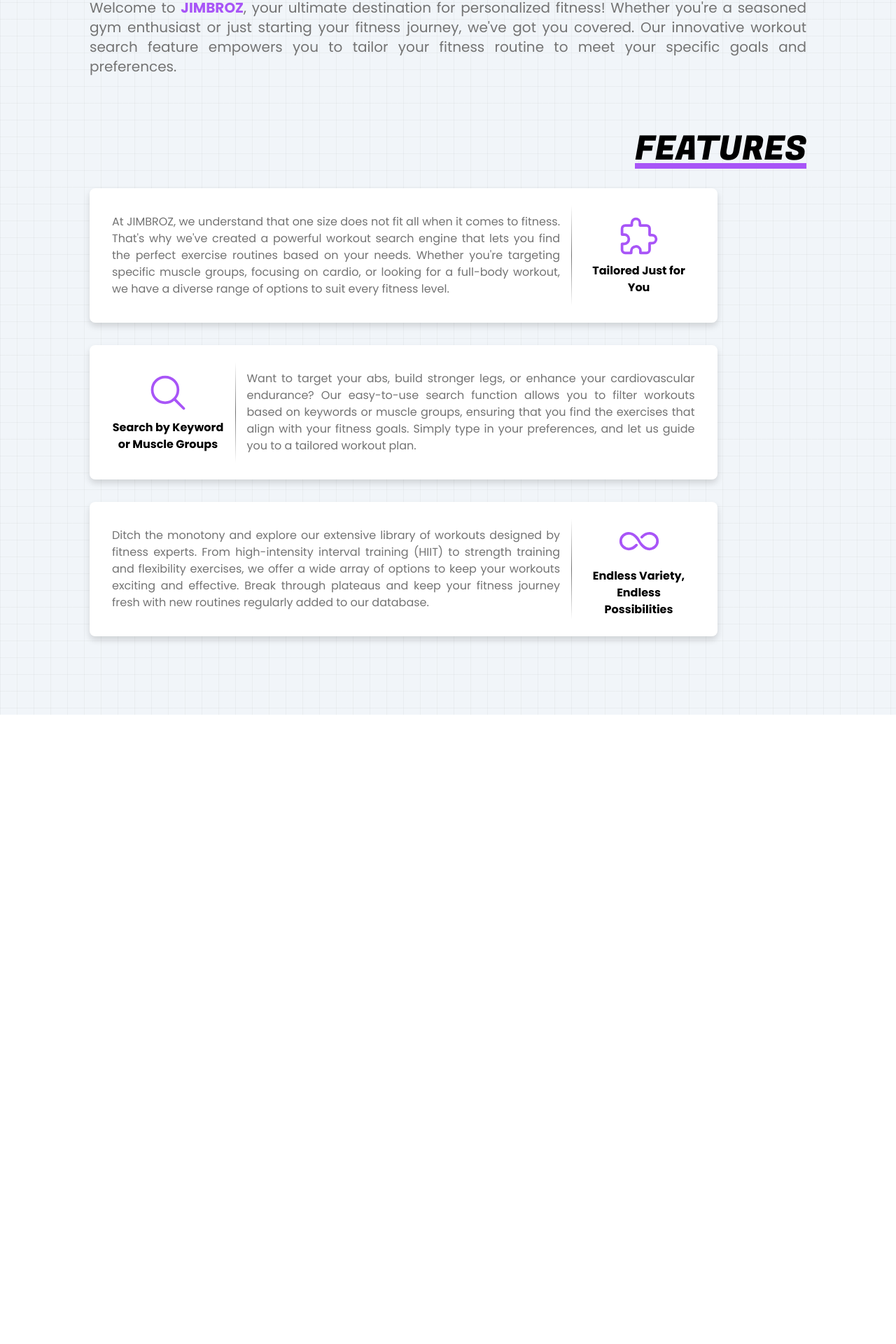
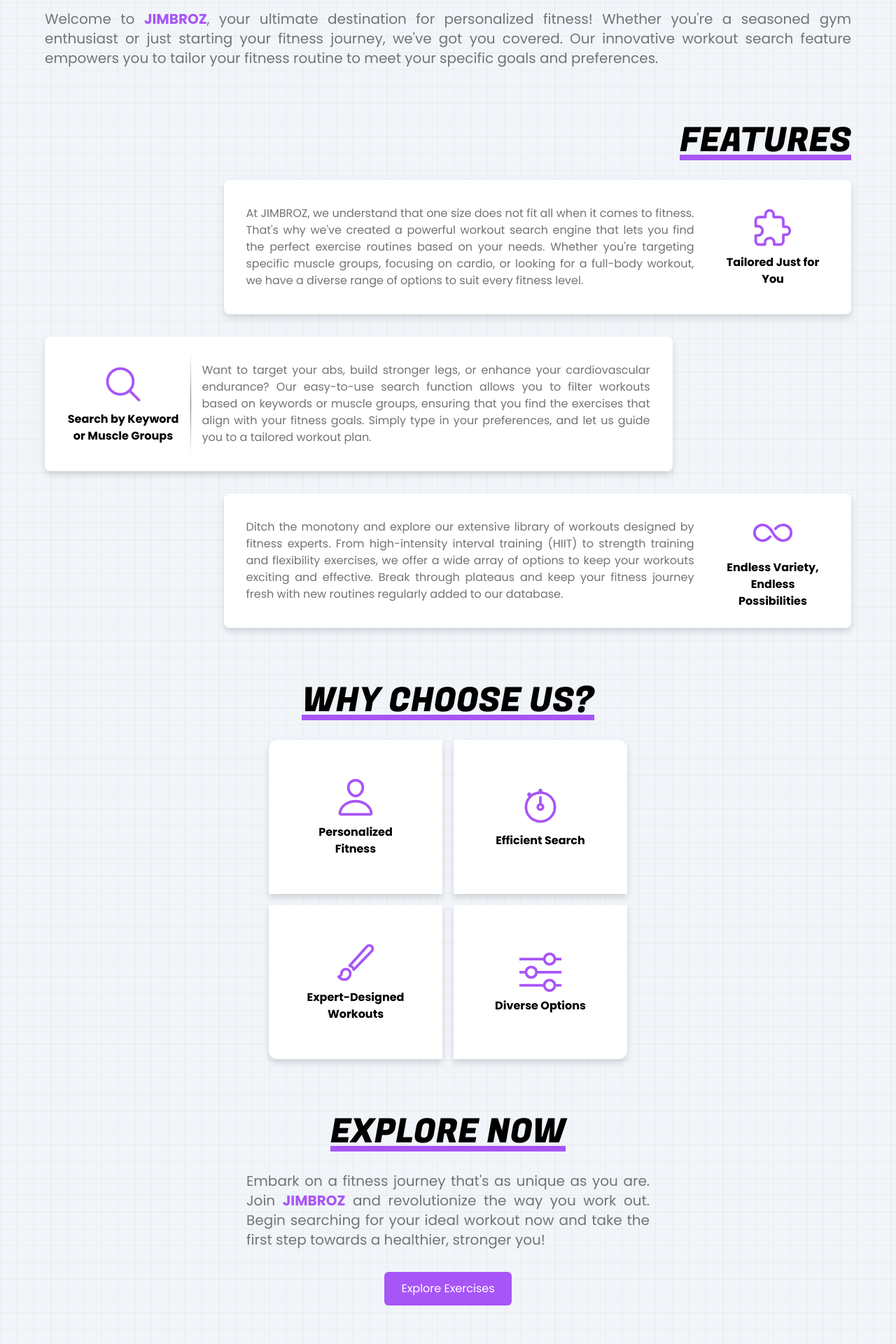
Before and after one commit to marcus6183/jimbroz, a React (Vite) app: page / in a window 1280 px wide. Shown: the part 837-2757 px from the top of the page at 70% size. Before the commit the page ends 1858 px from the top, so only its background shows below. Built offline with nearby package versions, Linux system fonts and the light colour scheme.

Commit message:
Completed Home page
- Completed WhyChooseUs component
- Added Explore Now and Footer components
- Added in-view animations

```diff
--- a/package.json
+++ b/package.json
@@ -15,7 +15,8 @@
     "react": "^18.2.0",
     "react-dom": "^18.2.0",
     "react-icons": "^5.0.1",
-    "react-router-dom": "^6.21.3"
+    "react-router-dom": "^6.21.3",
+    "react-use": "^17.5.0"
   },
   "devDependencies": {
     "@types/react": "^18.2.43",
--- a/src/App.jsx
+++ b/src/App.jsx
@@ -3,15 +3,17 @@
 import Navbar from "./components/Navbar";
 import Home from "./pages/Home";
 import Exercises from "./pages/Exercises";
+import Footer from "./components/Footer";
 
 function App() {
     return (
-        <div class="absolute inset-0 h-fit w-full bg-slate-100 bg-[linear-gradient(to_right,#80808012_1px,transparent_1px),linear-gradient(to_bottom,#80808012_1px,transparent_1px)] bg-[size:24px_24px]">
+        <div className="absolute inset-0 h-fit w-full bg-slate-100 bg-[linear-gradient(to_right,#80808012_1px,transparent_1px),linear-gradient(to_bottom,#80808012_1px,transparent_1px)] bg-[size:24px_24px]">
             <Navbar />
             <Routes>
                 <Route path="/" element={<Home />}></Route>
                 <Route path="/exercises" element={<Exercises />}></Route>
             </Routes>
+            <Footer />
         </div>
     );
 }
--- a/src/components/Card.jsx
+++ b/src/components/Card.jsx
@@ -1,22 +1,28 @@
-import React from "react";
+import { motion } from "framer-motion";
 
 const Card = ({ feature }) => {
     return (
-        <div className={`w-full flex justify-${feature.flex}`}>
-            <div className="bg-white min-h-48 p-4 hidden sm:flex rounded-lg shadow-[0px_5px_10px_0px_#00000024]">
-                {feature.flex === "start" ? (
+        <div className={`w-full flex ${feature.flex}`}>
+            <motion.div
+                className="bg-white min-h-48 p-4 hidden sm:flex rounded-lg shadow-[0px_5px_10px_0px_#00000024]"
+                initial={{ x: feature.offsetX, opacity: 0 }}
+                whileInView={{ x: 0, opacity: 1 }}
+                viewport={{ once: true }}
+                transition={{ duration: 0.5, delay: 0.2, ease: "easeInOut" }}
+            >
+                {feature.flex === "justify-start" ? (
                     <Title title={feature.title} icon={feature.icon} />
                 ) : (
                     <Description description={feature.description} />
                 )}
 
                 <div className="min-w-[0.5px] h-full bg-gradient-to-b from-transparent from-5% via-neutral-500 to-transparent to-95%" />
-                {feature.flex === "start" ? (
+                {feature.flex === "justify-start" ? (
                     <Description description={feature.description} />
                 ) : (
                     <Title title={feature.title} icon={feature.icon} />
                 )}
-            </div>
+            </motion.div>
             <div className="bg-white h-fit py-6 px-4 flex flex-col sm:hidden rounded-lg shadow-[0px_5px_10px_0px_#00000024]">
                 <Title title={feature.title} icon={feature.icon} />
                 <div className="min-h-[0.5px] w-full bg-gradient-to-r from-transparent from-5% via-neutral-500 to-transparent to-95% my-4" />
--- /dev/null
+++ b/src/components/ExploreNow.jsx
@@ -0,0 +1,39 @@
+import { Link } from "react-router-dom";
+import { motion } from "framer-motion";
+import Reveal from "../utils/Reveal";
+
+const ExploreNow = () => {
+    return (
+        <Reveal>
+            <div className="max-w-6xl mx-auto pb-20">
+                <div className="w-full flex flex-col items-center justify-center">
+                    <p className="font-fugazOne text-black text-5xl relative inline-block text-center mb-8">
+                        <span>EXPLORE NOW</span>
+                        <span className="absolute -bottom-1 left-0 w-full h-2 bg-purple-500"></span>
+                    </p>
+                    <p className="max-w-xl sm:w-fit text-neutral-500 text-xl text-justify">
+                        Embark on a fitness journey that's as unique as you are.
+                        Join{" "}
+                        <span className="font-bold text-purple-500">
+                            JIMBROZ
+                        </span>{" "}
+                        and revolutionize the way you work out. Begin searching
+                        for your ideal workout now and take the first step
+                        towards a healthier, stronger you!
+                    </p>
+                    <motion.div
+                        className="w-fit px-6 py-3 mt-8 rounded-md flex items-center cursor-pointer bg-purple-500 text-white"
+                        whileHover={{
+                            scale: 1.05,
+                            transition: { duration: 0.2 },
+                        }}
+                    >
+                        <Link to="/exercises">Explore Exercises</Link>
+                    </motion.div>
+                </div>
+            </div>
+        </Reveal>
+    );
+};
+
+export default ExploreNow;
--- a/src/components/Features.jsx
+++ b/src/components/Features.jsx
@@ -4,6 +4,7 @@
     IoSearchOutline,
     IoInfiniteOutline,
 } from "react-icons/io5";
+import Reveal from "../utils/Reveal";
 
 const Features = () => {
     const features = [
@@ -17,7 +18,8 @@
             ),
             description:
                 "At JIMBROZ, we understand that one size does not fit all when it comes to fitness. That's why we've created a powerful workout search engine that lets you find the perfect exercise routines based on your needs. Whether you're targeting specific muscle groups, focusing on cardio, or looking for a full-body workout, we have a diverse range of options to suit every fitness level.",
-            flex: "end",
+            flex: "justify-end",
+            offsetX: 500,
         },
         {
             title: "Search by Keyword or Muscle Groups",
@@ -26,7 +28,8 @@
             ),
             description:
                 "Want to target your abs, build stronger legs, or enhance your cardiovascular endurance? Our easy-to-use search function allows you to filter workouts based on keywords or muscle groups, ensuring that you find the exercises that align with your fitness goals. Simply type in your preferences, and let us guide you to a tailored workout plan.",
-            flex: "start",
+            flex: "justify-start",
+            offsetX: -500,
         },
         {
             title: "Endless Variety, Endless Possibilities",
@@ -35,20 +38,23 @@
             ),
             description:
                 "Ditch the monotony and explore our extensive library of workouts designed by fitness experts. From high-intensity interval training (HIIT) to strength training and flexibility exercises, we offer a wide array of options to keep your workouts exciting and effective. Break through plateaus and keep your fitness journey fresh with new routines regularly added to our database.",
-            flex: "end",
+            flex: "justify-end",
+            offsetX: 500,
         },
     ];
     return (
-        <div className="w-full h-fit pb-20 lg:px-12 xl:px-28">
-            <div className="w-full h-fit flex justify-center sm:justify-end">
-                <p className="font-fugazOne text-black text-5xl relative inline-block">
-                    <span>FEATURES</span>
-                    <span className="absolute -bottom-1 left-0 w-full h-2 bg-purple-500"></span>
-                </p>
-            </div>
-            <div className="w-full h-fit flex flex-col gap-8 py-8">
+        <div className="max-w-6xl mx-auto pb-20">
+            <Reveal>
+                <div className="w-full flex justify-center sm:justify-end mb-8">
+                    <p className="font-fugazOne text-black text-5xl relative inline-block">
+                        <span>FEATURES</span>
+                        <span className="absolute -bottom-1 left-0 w-full h-2 bg-purple-500"></span>
+                    </p>
+                </div>
+            </Reveal>
+            <div className="w-full flex flex-wrap gap-8">
                 {features.map((feature, index) => (
-                    <Card key={index} feature={feature} />
+                    <Card key={index} feature={feature} className="flex-1" />
                 ))}
             </div>
         </div>
--- /dev/null
+++ b/src/components/Footer.jsx
@@ -0,0 +1,49 @@
+import { FaXTwitter } from "react-icons/fa6";
+import { IoLogoInstagram, IoLogoYoutube } from "react-icons/io5";
+
+const Footer = () => {
+    const links = [
+        {
+            url: "https://www.youtube.com/",
+            label: "Link to Youtube",
+            icon: <IoLogoYoutube size={20} />,
+        },
+        {
+            url: "https://twitter.com/home",
+            label: "Link to Twitter",
+            icon: <FaXTwitter size={20} />,
+        },
+        {
+            url: "https://www.instagram.com/",
+            label: "Link to Instagram",
+            icon: <IoLogoInstagram size={20} />,
+        },
+    ];
+    return (
+        <div className="w-full h-fit py-10 flex flex-col gap-4 items-center bg-white text-neutral-500">
+            <div className="flex gap-8">
+                {links.map((link, index) => (
+                    <CustomLink key={index} link={link} />
+                ))}
+            </div>
+            <p>&copy; 2024 JIMBROZ, Inc. All Rights Reserved</p>
+        </div>
+    );
+};
+
+export default Footer;
+
+const CustomLink = ({ link }) => {
+    const { url, label, icon } = link;
+    return (
+        <a
+            href={url}
+            target="_blank"
+            rel="noopener noreferrer"
+            aria-label={label}
+            className="hover:text-purple-500 duration-200"
+        >
+            {icon}
+        </a>
+    );
+};
--- a/src/components/Welcome.jsx
+++ b/src/components/Welcome.jsx
@@ -1,23 +1,27 @@
-import React from "react";
+import Reveal from "../utils/Reveal";
 
 const Welcome = () => {
     return (
-        <div className="w-full h-fit flex flex-col items-center sm:items-start py-20 lg:px-12 xl:px-28">
-            <div className="w-fit">
+        <div className="max-w-6xl mx-auto h-fit flex flex-col py-20">
+            <Reveal>
+                <div className="w-full flex justify-center sm:justify-start mb-8">
                     <p className="font-fugazOne text-black text-5xl relative inline-block">
                         <span>WELCOME</span>
                         <span className="absolute -bottom-1 left-0 w-full h-2 bg-purple-500"></span>
                     </p>
                 </div>
-            <p className="text-neutral-500 text-xl text-justify mt-4">
+            </Reveal>
+            <Reveal>
+                <p className="w-full sm:w-fit text-neutral-500 text-xl text-justify">
                     Welcome to{" "}
-                <span className="font-bold text-purple-500">JIMBROZ</span>, your
-                ultimate destination for personalized fitness! Whether you're a
-                seasoned gym enthusiast or just starting your fitness journey,
-                we've got you covered. Our innovative workout search feature
-                empowers you to tailor your fitness routine to meet your
-                specific goals and preferences.
+                    <span className="font-bold text-purple-500">JIMBROZ</span>,
+                    your ultimate destination for personalized fitness! Whether
+                    you're a seasoned gym enthusiast or just starting your
+                    fitness journey, we've got you covered. Our innovative
+                    workout search feature empowers you to tailor your fitness
+                    routine to meet your specific goals and preferences.
                 </p>
+            </Reveal>
         </div>
     );
 };
--- a/src/components/WhyChooseUs.jsx
+++ b/src/components/WhyChooseUs.jsx
@@ -1,9 +1,83 @@
 import React from "react";
+import { useMedia } from "react-use";
+import { motion } from "framer-motion";
+import {
+    IoPersonOutline,
+    IoStopwatchOutline,
+    IoBrushOutline,
+} from "react-icons/io5";
+import { BsSliders } from "react-icons/bs";
+import Reveal from "../utils/Reveal";
 
 const WhyChooseUs = () => {
+    const items = [
+        {
+            x: -10,
+            y: -10,
+            radius: "sm:rounded-tl-xl",
+            title: "Personalized Fitness",
+            icon: (
+                <IoPersonOutline size={60} className="text-purple-500 mb-2" />
+            ),
+        },
+        {
+            x: 10,
+            y: -10,
+            radius: "sm:rounded-tr-xl",
+            title: "Efficient Search",
+            icon: (
+                <IoStopwatchOutline
+                    size={60}
+                    className="text-purple-500 mb-2"
+                />
+            ),
+        },
+        {
+            x: -10,
+            y: 10,
+            radius: "sm:rounded-bl-xl",
+            title: "Expert-Designed Workouts",
+            icon: <IoBrushOutline size={60} className="text-purple-500 mb-2" />,
+        },
+        {
+            x: 10,
+            y: 10,
+            radius: "sm:rounded-br-xl",
+            title: "Diverse Options",
+            icon: <BsSliders size={60} className="text-purple-500 mb-2" />,
+        },
+    ];
     return (
-        <div className="w-full min-h-screen py-20 px-10 border-b-4 border-black"></div>
+        <Reveal>
+            <div className="max-w-6xl mx-auto pb-20">
+                <div className="w-full flex justify-center mb-8">
+                    <p className="font-fugazOne text-black text-5xl relative inline-block text-center">
+                        <span>WHY CHOOSE US?</span>
+                        <span className="absolute -bottom-1 left-0 w-full h-2 bg-purple-500"></span>
+                    </p>
+                </div>
+                <div className="w-full mx-auto grid grid-cols-1 sm:grid-cols-2 gap-4">
+                    {items.map((item, index) => (
+                        <Block key={index} item={item} />
+                    ))}
+                </div>
+            </div>
+        </Reveal>
     );
 };
 
 export default WhyChooseUs;
+
+const Block = ({ item }) => {
+    const isScreenSmOrLarger = useMedia("(min-width: 640px)");
+    const { x, y, radius, title, icon } = item;
+    return (
+        <motion.div
+            whileHover={isScreenSmOrLarger ? { x: x, y: y } : {}}
+            className={`h-auto px-12 py-12 flex flex-col items-center justify-center shadow-[0px_5px_10px_0px_#00000024] bg-white border-4 rounded-xl sm:rounded-none ${radius} border-white hover:border-purple-500 transition-colors duration-200`}
+        >
+            {icon}
+            <p className="text-black font-bold max-w-36 text-center">{title}</p>
+        </motion.div>
+    );
+};
--- a/src/pages/Home.jsx
+++ b/src/pages/Home.jsx
@@ -2,14 +2,16 @@
 import Welcome from "../components/Welcome";
 import WhyChooseUs from "../components/WhyChooseUs";
 import Features from "../components/Features";
+import ExploreNow from "../components/ExploreNow";
 
 const Home = () => {
     return (
-        <div className="w-full min-h-screen px-4">
+        <div className="w-full min-h-screen px-8 flex flex-col items-center">
             <Hero />
             <Welcome />
             <Features />
-            {/* <WhyChooseUs /> */}
+            <WhyChooseUs />
+            <ExploreNow />
         </div>
     );
 };
--- a/src/utils/Reveal.jsx
+++ b/src/utils/Reveal.jsx
@@ -22,7 +22,7 @@
                 }}
                 initial="hidden"
                 animate={mainControls}
-                transition={{ duration: 0.5, delay: 0.15 }}
+                transition={{ duration: 0.5, delay: 0.3 }}
             >
                 {children}
             </motion.div>
```
Also changed, not shown: src/components/Hero.jsx (+6 -1 lines), src/components/Navbar.jsx (+5 -2 lines), 1 other file (tests, documents, lock files or other folders). Lines whose indentation alone changed are shown as unchanged.
